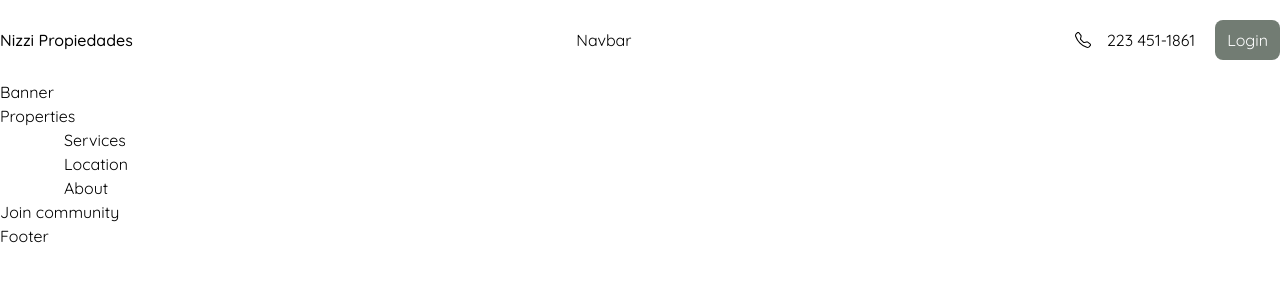
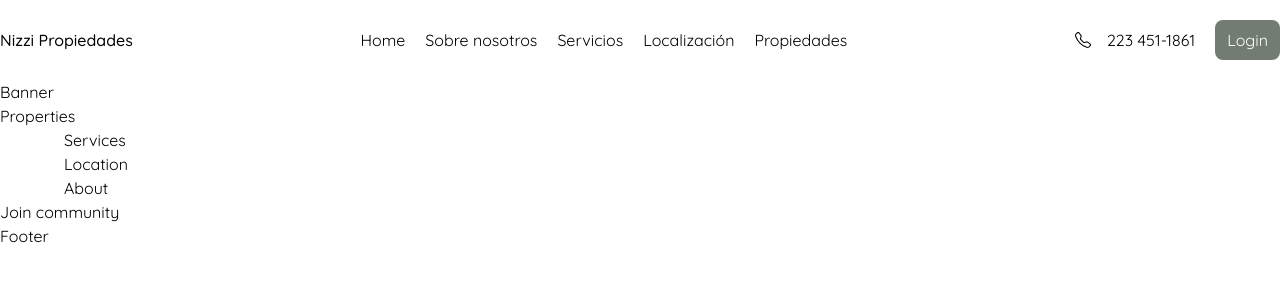
Before and after one commit to andresfernandez89/real-estate-nextjs, a Next.js app: page / in a window 1280 px wide. Shown: the top 300 px of the page. Built offline with nearby package versions, Linux system fonts and the light colour scheme.

Commit message:
feat: create Navbar component

```diff
--- a/src/components/Navbar/Navbar.tsx
+++ b/src/components/Navbar/Navbar.tsx
@@ -1,5 +1,94 @@
+import { AnimatePresence, motion } from "framer-motion";
+import Link from "next/link";
 import { useEffect, useState } from "react";
 import { dataHeader } from "../Header/Header.data";
-export function Navbar() {
-  return <p>Navbar</p>;
+import { NavbarProps } from "./Navbar.types";
+
+export function Navbar(props: NavbarProps) {
+  const { openMobileMenu } = props;
+  const [isScrolling, setIsScrolling] = useState(false);
+
+  const handleScroll = () => {
+    if (window.scrollY >= window.innerHeight - 600) {
+      setIsScrolling(true);
+    } else {
+      setIsScrolling(false);
+    }
+  };
+
+  useEffect(() => {
+    window.addEventListener("scroll", handleScroll);
+    return () => {
+      window.removeEventListener("scroll", handleScroll);
+    };
+  });
+  return (
+    <AnimatePresence>
+      {isScrolling ? (
+        <motion.nav
+          key={1}
+          variants={animationNavbar}
+          initial="initial"
+          animate="animate"
+          exit="exit"
+          className="left-0 right-0 top-10 z-[9999] ml-auto mr-auto w-fit rounded-3xl bg-gray-400/40 px-6 py-3 text-white backdrop-blur md:fixed"
+        >
+          <div className="hidden items-center gap-5 md:flex">
+            {dataHeader.map(({ id, name, link }) => (
+              <Link
+                key={id}
+                href={link}
+                className="hover:border-b-[1px] hover:border-secondary hover:text-secondary"
+              >
+                {name}
+              </Link>
+            ))}
+            <Link
+              href="/login"
+              className="rounded-lg bg-secondary px-3 py-2 text-white hover:bg-black"
+            >
+              Login
+            </Link>
+          </div>
+        </motion.nav>
+      ) : (
+        <div
+          className={`${
+            openMobileMenu
+              ? "r-0 absolute left-0 top-20 z-[1] w-full bg-white px-4 py-4"
+              : "hidden"
+          } gap-5 md:flex`}
+        >
+          {dataHeader.map(({ id, name, link }) => (
+            <Link
+              key={id}
+              href={link}
+              className="block hover:border-b-[1px] hover:text-secondary"
+            >
+              {name}
+            </Link>
+          ))}
+        </div>
+      )}
+    </AnimatePresence>
+  );
 }
+const animationNavbar = {
+  initial: {
+    y: -20,
+    opacity: 0,
+  },
+  animate: {
+    y: 0,
+    opacity: 1,
+    trasition: {
+      stiffness: 100,
+      damping: 20,
+      type: "spring",
+    },
+  },
+  exit: {
+    y: -20,
+    opacity: 0,
+  },
+};
```
